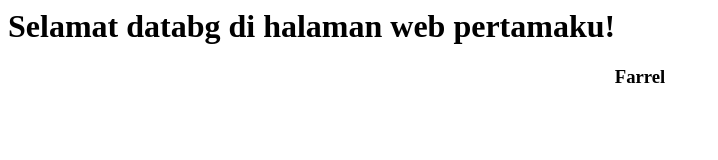
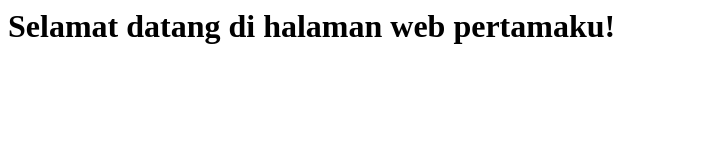
Before and after one commit to farisreal076-coder/Farrel, a plain HTML site: page Index.html in a window 1280 px wide. Shown: the whole page, without its empty margins (0-718 px from the left). Drawn offline with Linux system fonts and the light colour scheme.

Commit message:
Index.html

```diff
--- a/Index.html
+++ b/Index.html
@@ -1,8 +1,9 @@
+<DOCTYPE html>
+<html>
 <head>
-  <title>Hello World!</title>
+<title>Hello World!</title>
 </head>
 <body>
-  <h1>Selamat databg di halaman web pertamaku!</h1>
-   <h3 align='center'>Farrel</h3>
-   </body>
-   </html>
+<h1>Selamat datang di halaman web pertamaku!</h1>
+</body>
+</html>
```
